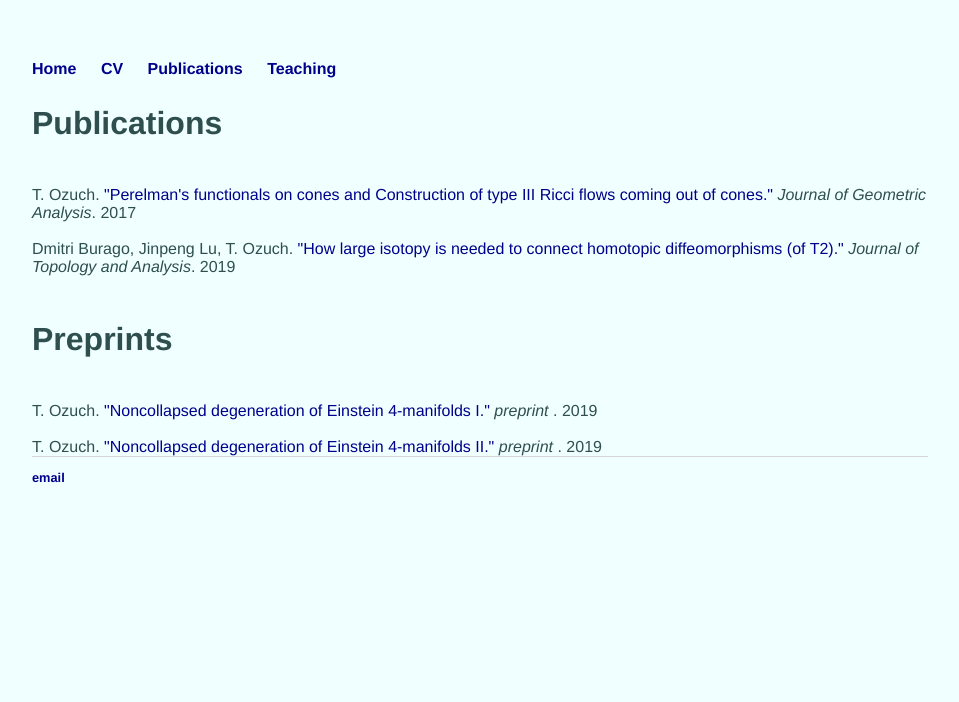
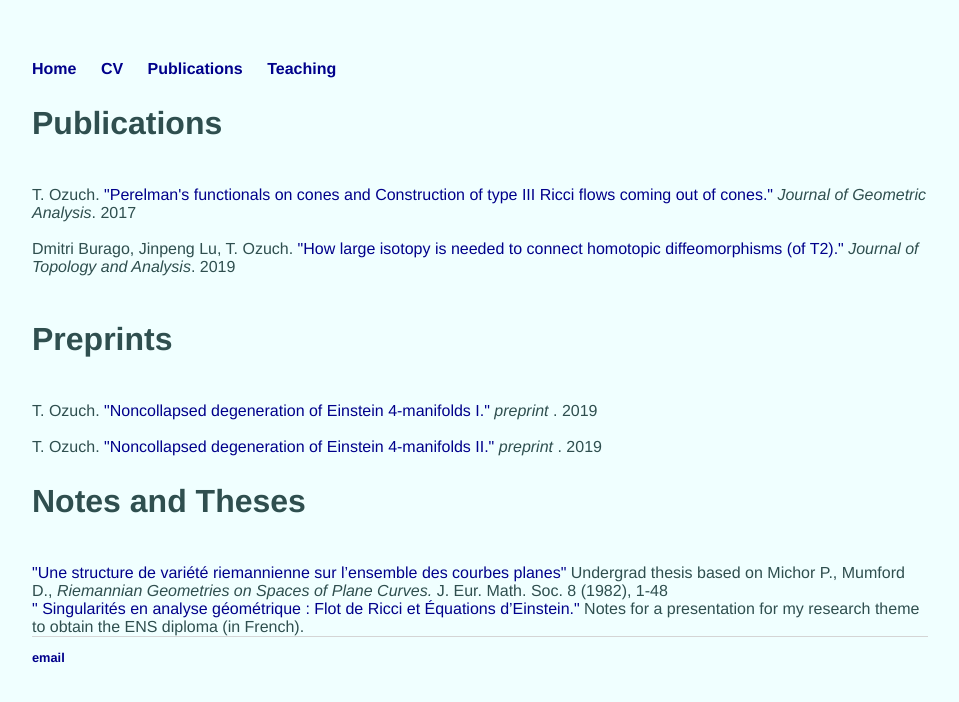
Before and after one commit to tristanozuch/tristanozuch.github.io, a Jekyll site: the page built from publications/index.html, in a window 1280 px wide. Shown: the top 702 px of the page, without its empty margins (160-1119 px from the left). Built offline with Jekyll 4.4.1, drawn with Linux system fonts in a browser that asks for light colours.

Commit message:
Update index.html

```diff
--- a/publications/index.html
+++ b/publications/index.html
@@ -19,3 +19,14 @@ title: Publications
 
 <br /> T. Ozuch. <a href="https://arxiv.org/abs/1909.12960"> "Noncollapsed degeneration of Einstein 4-manifolds II."</a> <i>preprint </i>.
  2019 <br />
+
+
+
+<h2>Notes and Theses</h2>
+
+<br /><a href="http://www.math.ens.fr/enseignement/telecharger_fichier.php?fichier=1429"> "Une structure de variété riemannienne sur
+l’ensemble des courbes planes"</a> Undergrad thesis based on Michor P., Mumford D., <i> Riemannian Geometries on Spaces of Plane Curves.</i>
+J. Eur. Math. Soc. 8 (1982), 1-48
+<br /><a href="https://www.math.ens.fr/enseignement/telecharger_fichier.php?fichier=2040"> "
+Singularités en analyse géométrique : Flot de Ricci et Équations d’Einstein."</a> Notes for a presentation for my research theme to obtain the ENS diploma (in French).
+<br />
```
